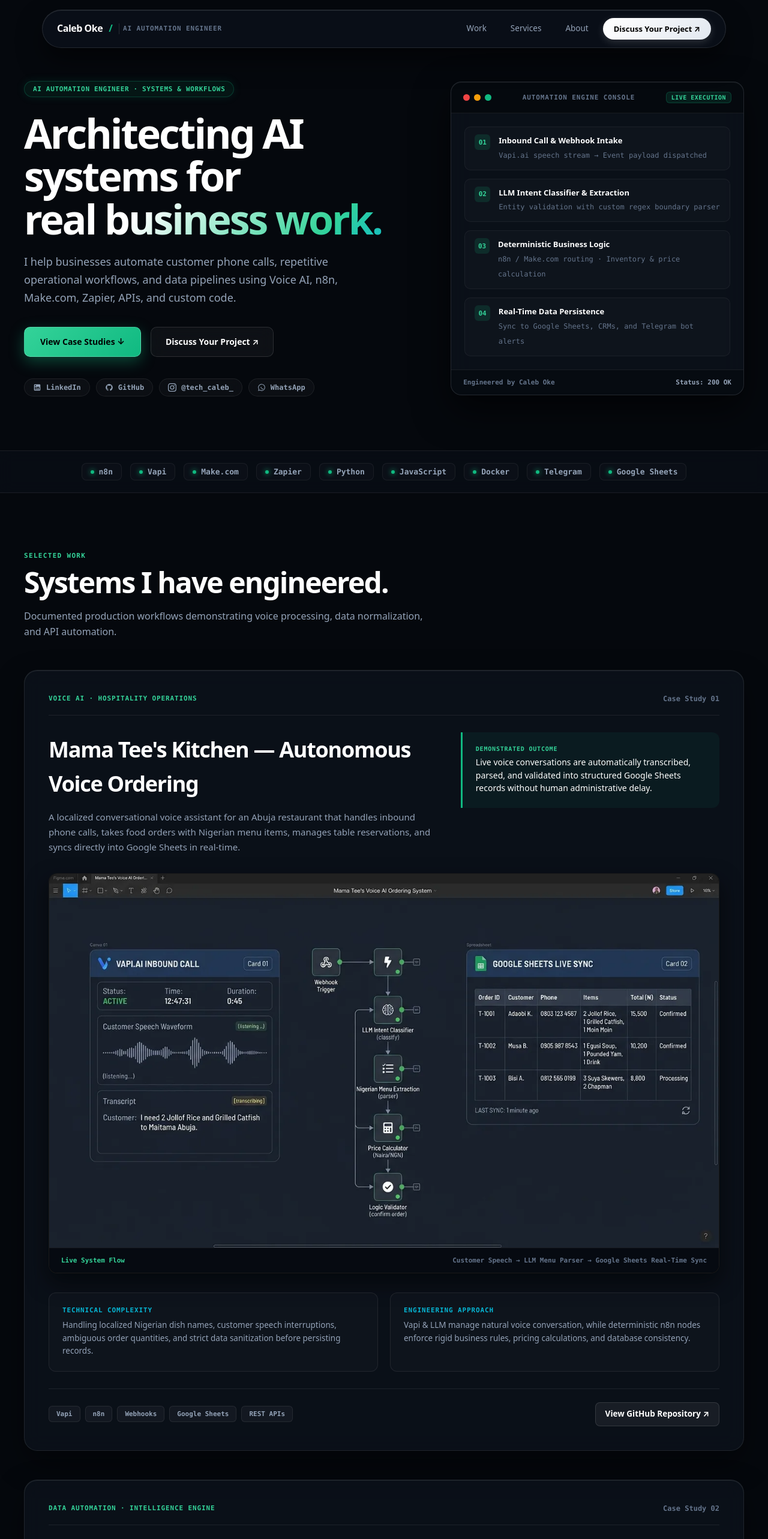
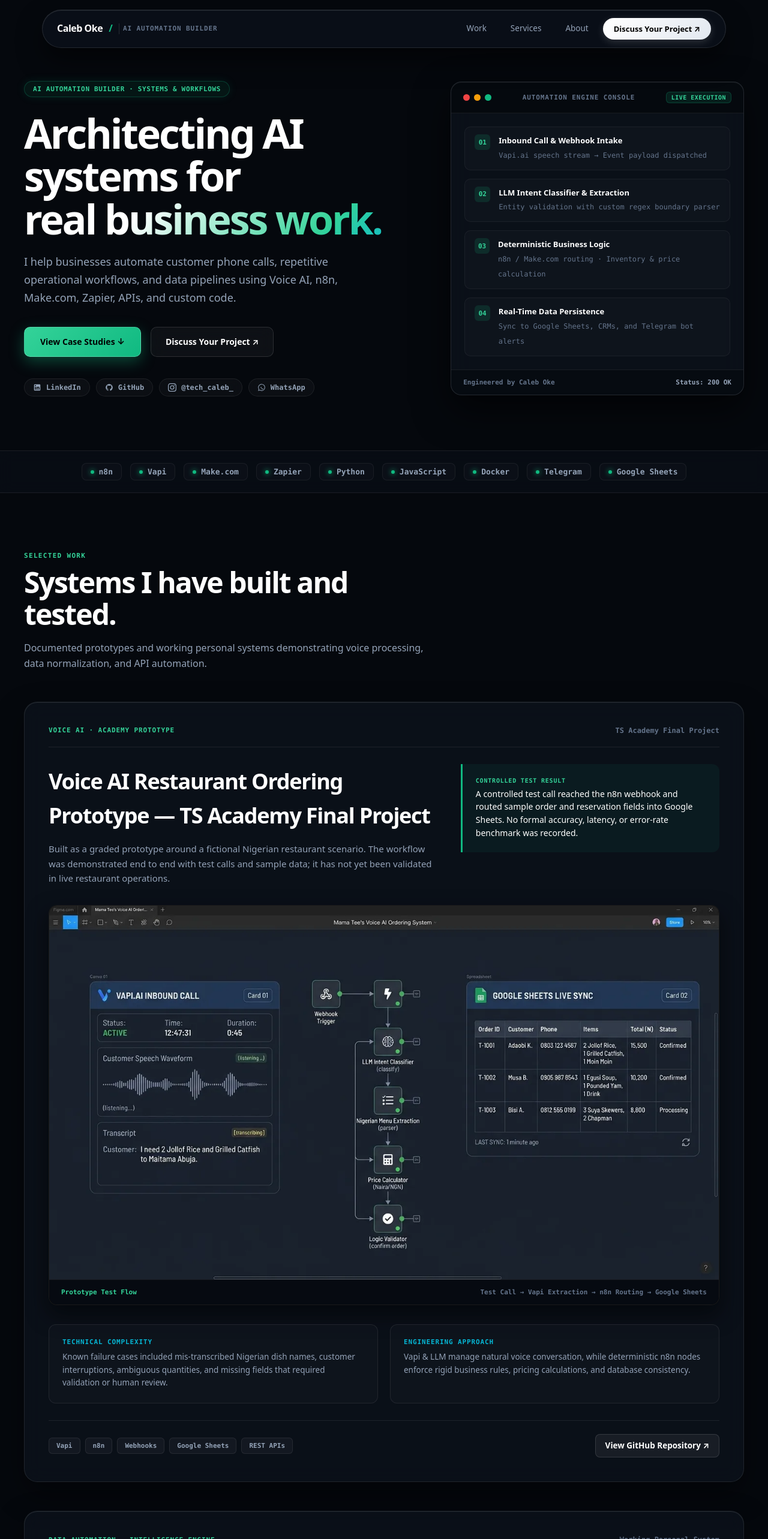
Before and after one commit to techcaleb139/caleb-oke-portfolio, a React (Vite) app: page / in a window 1280 px wide. Shown: the top 2566 px of the page at 60% size. Built offline with nearby package versions, Linux system fonts and the light colour scheme.

Commit message:
fix: align portfolio claims with verified work

```diff
--- a/api/contact.ts
+++ b/api/contact.ts
@@ -47,7 +47,7 @@
 
     // 6. Return Clean Success Response
     return res.status(200).json({ success: true, message: 'Your message has been received.' });
-  } catch (error: any) {
+  } catch (error: unknown) {
     console.error('Contact form error:', error);
     return res.status(500).json({ error: 'An internal server error occurred while processing your request.' });
   }
--- a/app/layout.tsx
+++ b/app/layout.tsx
@@ -9,8 +9,8 @@
   const host = requestHeaders.get("x-forwarded-host") ?? requestHeaders.get("host") ?? "localhost:3000";
   const protocol = requestHeaders.get("x-forwarded-proto") ?? (host.startsWith("localhost") ? "http" : "https");
   const image = `${protocol}://${host}/og.png`;
-  const title = "Caleb Oke | AI Automation Engineer";
-  const description = "Caleb Oke builds production voice AI agents, intelligent workflows, and multi-source data pipelines using n8n, Vapi, Make.com, Zapier, Python, and custom APIs.";
+  const title = "Caleb Oke | AI Automation Builder";
+  const description = "Caleb Oke builds and tests practical voice AI prototypes, workflow automations, and data pipelines using n8n, Vapi, Make.com, Zapier, Python, and custom APIs.";
   return {
     title,
     description,
--- a/eslint.config.mjs
+++ b/eslint.config.mjs
@@ -13,6 +13,10 @@
     "dist/**",
     "out/**",
     "build/**",
+    "work/**",
+    "outputs/**",
+    ".vinext/**",
+    ".wrangler/**",
     "next-env.d.ts",
   ]),
   eslint.configs.recommended,
--- a/index.html
+++ b/index.html
@@ -3,8 +3,8 @@
   <head>
     <meta charset="UTF-8" />
     <meta name="viewport" content="width=device-width, initial-scale=1.0" />
-    <title>Caleb Oke | AI Automation Engineer</title>
-    <meta name="description" content="Caleb Oke builds production voice AI agents, intelligent workflows, and multi-source data pipelines using n8n, Vapi, Make.com, Zapier, Python, and custom APIs." />
+    <title>Caleb Oke | AI Automation Builder</title>
+    <meta name="description" content="Caleb Oke builds and tests practical voice AI prototypes, workflow automations, and data pipelines using n8n, Vapi, Make.com, Zapier, Python, and custom APIs." />
     <link rel="icon" type="image/svg+xml" href="/favicon.svg" />
     <style>
       :root {
--- a/src/App.tsx
+++ b/src/App.tsx
@@ -16,12 +16,12 @@
   {
     num: "01",
     title: "Voice AI Systems",
-    desc: "Autonomous conversational phone agents that handle inbound reservations, customer qualification, support triage, and call routing according to strict business logic.",
+    desc: "Controlled conversational phone systems for reservations, customer qualification, support triage, and call routing with explicit business rules and human fallback.",
   },
   {
     num: "02",
     title: "Workflow Automation",
-    desc: "Production-grade automated pipelines that bridge CRMs, databases, messaging channels, spreadsheets, and internal tooling with zero manual intervention.",
+    desc: "Automated pipelines that connect CRMs, databases, messaging channels, spreadsheets, and internal tools while keeping important approvals visible to people.",
   },
   {
     num: "03",
@@ -58,8 +58,8 @@
   },
   {
     num: "05",
-    title: "Deploy & Monitor",
-    desc: "Launch with end-to-end documentation, environment configs, error alerting, and clear system ownership.",
+    title: "Pilot & Handover",
+    desc: "Release in a controlled pilot with documentation, environment setup, error alerts, a manual fallback, and clear system ownership.",
   },
 ];
 
@@ -85,21 +85,14 @@
     const brief = `Automation project brief\n\nName: ${name}\nBusiness: ${business}\nCurrent manual process: ${process}\nDesired outcome: ${outcome}`;
     const encoded = encodeURIComponent(brief);
 
+    setBriefData({ encoded });
+
     try {
-      fetch('/api/contact', {
-        method: 'POST',
-        headers: { 'Content-Type': 'application/json' },
-        body: JSON.stringify({ name, business, workflow: process, outcome }),
-      });
-
       await navigator.clipboard.writeText(brief);
       setCopied(true);
-      setBriefData({ encoded });
       window.setTimeout(() => setCopied(false), 6000);
     } catch {
-      window.location.href = `mailto:okecaleb139@gmail.com?subject=${encodeURIComponent(
-        "Automation project enquiry"
-      )}&body=${encoded}`;
+      setCopied(false);
     }
   }
 
@@ -122,7 +115,7 @@
           <a className="navBrand" href="#top" aria-label="Caleb Oke Home">
             <span className="brandName">Caleb Oke</span>
             <span className="brandDot">/</span>
-            <span className="brandRole">AI Automation Engineer</span>
+            <span className="brandRole">AI Automation Builder</span>
           </a>
 
           <button
@@ -174,7 +167,7 @@
       <section className="hero shell" id="top">
         <div>
           <div className="heroBadge">
-            AI Automation Engineer · Systems &amp; Workflows
+            AI Automation Builder · Systems &amp; Workflows
           </div>
 
           <h1 className="heroTitle">
@@ -330,37 +323,37 @@
         <section className="shell section" id="work">
           <div className="sectionHeading">
             <span className="sectionKicker">Selected Work</span>
-            <h2>Systems I have engineered.</h2>
+            <h2>Systems I have built and tested.</h2>
             <p>
-              Documented production workflows demonstrating voice processing,
-              data normalization, and API automation.
+              Documented prototypes and working personal systems demonstrating
+              voice processing, data normalization, and API automation.
             </p>
           </div>
 
           {/* Case 01: Mama Tee's Voice AI */}
           <article className="caseCard">
             <div className="caseHeader">
-              <span className="caseTag">Voice AI · Hospitality Operations</span>
-              <span className="caseNumber">Case Study 01</span>
+              <span className="caseTag">Voice AI · Academy Prototype</span>
+              <span className="caseNumber">TS Academy Final Project</span>
             </div>
 
             <div className="caseIntro">
               <div>
-                <h3>Mama Tee&apos;s Kitchen — Autonomous Voice Ordering</h3>
+                <h3>Voice AI Restaurant Ordering Prototype — TS Academy Final Project</h3>
                 <p>
-                  A localized conversational voice assistant for an Abuja restaurant
-                  that handles inbound phone calls, takes food orders with Nigerian
-                  menu items, manages table reservations, and syncs directly into
-                  Google Sheets in real-time.
+                  Built as a graded prototype around a fictional Nigerian restaurant
+                  scenario. The workflow was demonstrated end to end with test calls
+                  and sample data; it has not yet been validated in live restaurant
+                  operations.
                 </p>
               </div>
 
               <div className="outcomeBox">
-                <small>Demonstrated Outcome</small>
+                <small>Controlled Test Result</small>
                 <p>
-                  Live voice conversations are automatically transcribed, parsed,
-                  and validated into structured Google Sheets records without
-                  human administrative delay.
+                  A controlled test call reached the n8n webhook and routed sample
+                  order and reservation fields into Google Sheets. No formal
+                  accuracy, latency, or error-rate benchmark was recorded.
                 </p>
               </div>
             </div>
@@ -368,8 +361,8 @@
             <figure className="caseVisualWrapper">
               <img src="/voice-ordering-case-study.webp" alt="Architecture diagram of the Voice AI Ordering System" className="object-contain w-full h-full" width="800" height="450" loading="lazy" />
               <figcaption>
-                <span>Live System Flow</span>
-                <span>Customer Speech → LLM Menu Parser → Google Sheets Real-Time Sync</span>
+                <span>Prototype Test Flow</span>
+                <span>Test Call → Vapi Extraction → n8n Routing → Google Sheets</span>
               </figcaption>
             </figure>
 
@@ -377,9 +370,9 @@
               <div className="engCard">
                 <small>Technical Complexity</small>
                 <p>
-                  Handling localized Nigerian dish names, customer speech
-                  interruptions, ambiguous order quantities, and strict data
-                  sanitization before persisting records.
+                  Known failure cases included mis-transcribed Nigerian dish names,
+                  customer interruptions, ambiguous quantities, and missing fields
+                  that required validation or human review.
                 </p>
               </div>
               <div className="engCard">
@@ -418,7 +411,7 @@
           <article className="caseCard">
             <div className="caseHeader">
               <span className="caseTag">Data Automation · Intelligence Engine</span>
-              <span className="caseNumber">Case Study 02</span>
+                <span className="caseNumber">Working Personal System</span>
             </div>
 
             <div className="caseIntro">
@@ -445,7 +438,7 @@
             <figure className="caseVisualWrapper">
               <img src="/job-pipeline-case-study.webp" alt="Architecture diagram of the automated Job Alert Pipeline" className="object-contain w-full h-full" width="800" height="450" loading="lazy" />
               <figcaption>
-                <span>Live System Flow</span>
+                <span>Working System Flow</span>
                 <span>110 Raw Listings Ingested → 3 High-Confidence Alerts Dispatched</span>
               </figcaption>
             </figure>
@@ -500,7 +493,8 @@
               <h2>What I build for businesses.</h2>
               <p>
                 From customer-facing voice interfaces to back-office workflow
-                orchestration, I build systems that run quietly and reliably.
+                orchestration, I build, test, and document practical systems with
+                clear human ownership.
               </p>
             </div>
 
@@ -522,8 +516,8 @@
             <span className="sectionKicker">Work Methodology</span>
             <h2>Clear engineering before complex tooling.</h2>
             <p>
-              A disciplined delivery framework focused on measurable reliability
-              and zero operational headaches.
+              A disciplined delivery framework focused on measurable outcomes,
+              visible failure paths, and clear ownership.
             </p>
           </div>
 
@@ -542,7 +536,7 @@
         <section className="shell section" id="about">
           <div className="aboutCard">
             <div className="aboutPortraitBox">
-              <img src="/caleb-portrait.webp" alt="Caleb Oke, AI Automation Engineer" className="object-cover w-full h-full" width="400" height="400" loading="eager" />
+              <img src="/caleb-portrait.webp" alt="Caleb Oke, AI Automation Builder" className="object-cover w-full h-full" width="400" height="400" loading="eager" />
             </div>
 
             <div className="aboutBio">
@@ -736,17 +730,17 @@
                   id="outcome"
                   name="outcome"
                   required
-                  placeholder="e.g. Instant response times, automated CRM sync, zero manual entry..."
+                  placeholder="e.g. Reduce missed enquiries, speed up follow-up, or keep records consistent..."
                 />
               </div>
 
               <button className="btnPrimary btnFull" type="submit">
-                {copied
-                  ? "✓ Brief Copied to Clipboard!"
-                  : "Generate & Copy Project Brief ↗"}
+                {briefData
+                  ? "✓ Brief Ready — Choose a Send Option Below"
+                  : "Prepare Project Brief ↗"}
               </button>
 
-              {briefData && copied && (
+              {briefData && (
                 <div className="briefActionsRow">
                   <div className="briefActionsButtons">
                     <a
@@ -771,8 +765,10 @@
 
               <p className="formStatus" aria-live="polite">
                 {copied
-                  ? "Your project brief is copied! Send it directly via WhatsApp or Email."
-                  : "We'll follow up as soon as possible."}
+                  ? "Brief copied. Choose WhatsApp or Gmail below to send it to me."
+                  : briefData
+                    ? "Brief ready. Choose WhatsApp or Gmail below to send it to me."
+                    : "Nothing is sent automatically. Prepare the brief, then choose WhatsApp or Gmail."}
               </p>
             </form>
           </div>
@@ -797,7 +793,7 @@
       <footer className="footer">
         <div className="shell footerContainer">
           <div>
-            <strong>Caleb Oke</strong> · AI Automation Engineer
+            <strong>Caleb Oke</strong> · AI Automation Builder
           </div>
 
           <div className="footerLinks">
```
Also changed, not shown: app/page.tsx (+42 -39 lines), 1 other file (tests, documents, lock files or other folders).
